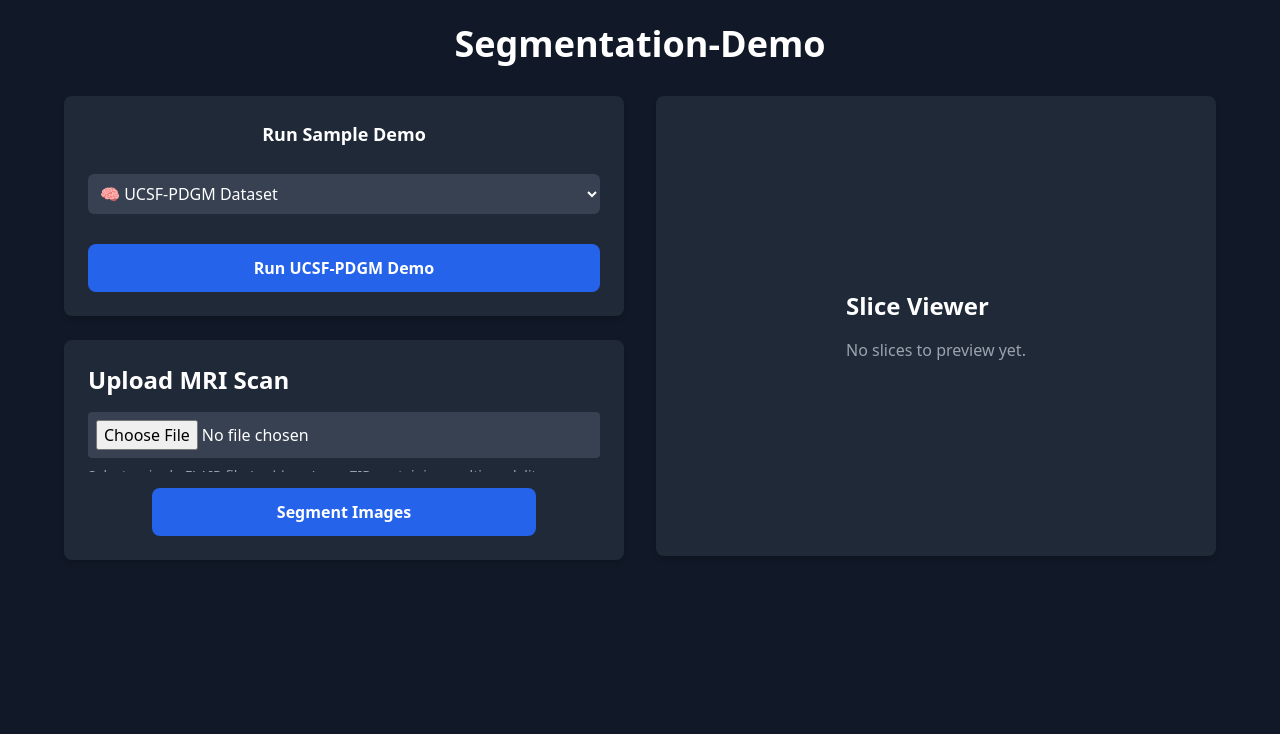
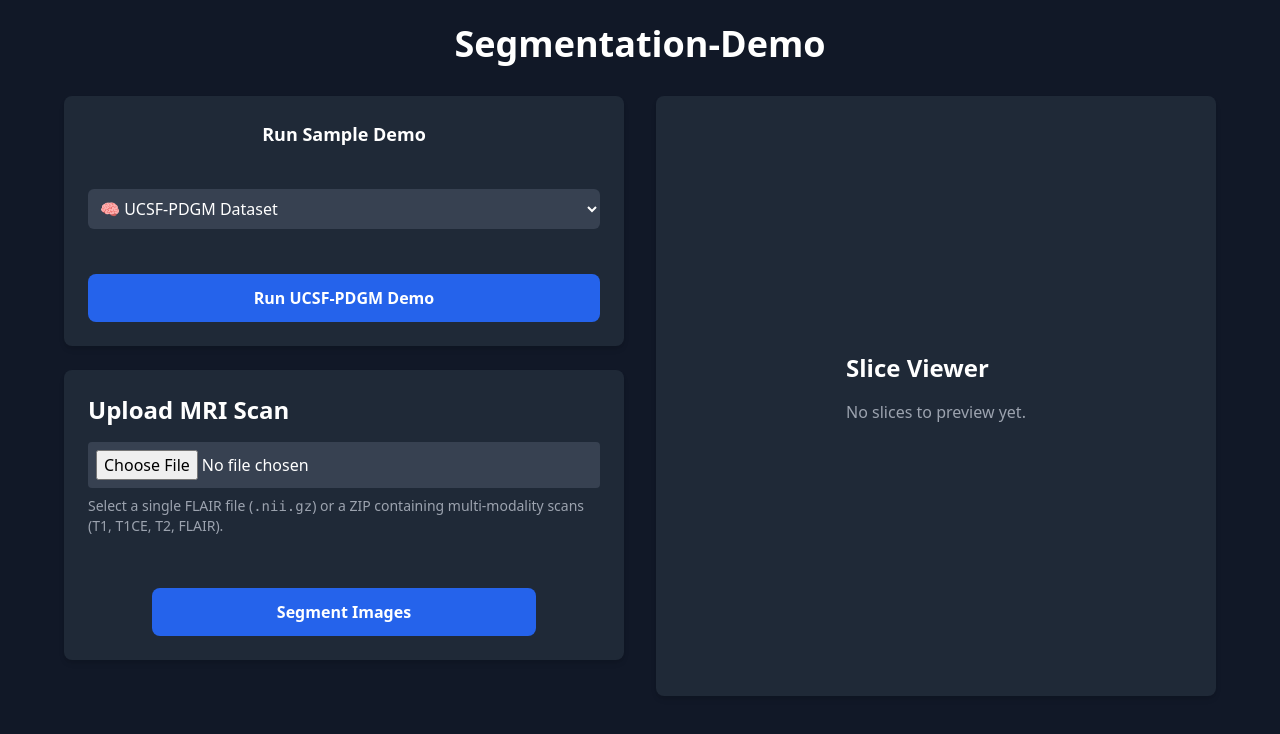
Before and after one commit to AnkithBinagekar/scanfusion-demo-image_overlay, a React (Create React App) app: page /fusion in a window 1280 px wide. Shown: the top 734 px of the page. Built offline with nearby package versions, Linux system fonts and the light colour scheme; no server answers; the HTML template or start-up script is replaced by a standard one.

Commit message:
UI Layout Update

```diff
--- a/src/pages/FusionPage.jsx
+++ b/src/pages/FusionPage.jsx
@@ -48,12 +48,12 @@ const FusionPage = () => {
         Segmentation-Demo
       </h1>
 
-      {/* ✅ Two-column grid */}
+      {/* ✅ Two-column layout */}
       <div className="grid grid-cols-1 md:grid-cols-2 gap-8 w-full max-w-6xl">
-        {/* LEFT SIDE — two stacked rectangles */}
+        {/* LEFT SIDE — two stacked cards */}
         <div className="flex flex-col gap-6">
           {/* 🧠 Run Sample Demo */}
-          <div className="bg-gray-800 p-6 rounded-lg shadow-md flex flex-col justify-between h-[220px] overflow-hidden">
+          <div className="bg-gray-800 p-6 rounded-lg shadow-md flex flex-col justify-between min-h-[220px] sm:min-h-[240px] md:min-h-[250px]">
             <h2 className="text-lg font-semibold mb-3 text-center">
               Run Sample Demo
             </h2>
@@ -114,8 +114,8 @@ const FusionPage = () => {
           </div>
 
           {/* 📂 Upload MRI Scan */}
-          <div className="bg-gray-800 p-6 rounded-lg shadow-md flex flex-col justify-between h-[220px] overflow-hidden">
-            <div className="flex-1 overflow-y-auto">
+          <div className="bg-gray-800 p-6 rounded-lg shadow-md flex flex-col justify-between min-h-[260px] sm:min-h-[280px] md:min-h-[290px]">
+            <div className="flex-1 overflow-hidden">
               <UploadSection />
             </div>
             <div className="mt-4">
@@ -125,9 +125,21 @@ const FusionPage = () => {
         </div>
 
         {/* 🖼️ Slice Viewer */}
-        <div className="bg-gray-800 p-6 rounded-lg shadow-md flex flex-col justify-between h-[460px] overflow-hidden">
-          <div className="flex-1 overflow-auto flex flex-col items-center justify-center">
-            <SliceViewer />
+        <div className="bg-gray-800 p-6 rounded-lg shadow-md flex flex-col items-center justify-center h-[560px] sm:h-[580px] md:h-[600px]">
+          <div className="w-full h-full flex flex-col items-center justify-center overflow-hidden">
+            {/* Auto-scale the image viewer */}
+            <div className="flex-1 w-full flex items-center justify-center overflow-hidden">
+              <div className="w-full max-h-full flex justify-center items-center">
+                <SliceViewer />
+              </div>
+            </div>
+
+            {/* Keeps slider inside box */}
+            <div className="w-full mt-4 flex justify-center">
+              <div className="w-3/4 md:w-2/3">
+                {/* Slider stays inside parent */}
+              </div>
+            </div>
           </div>
         </div>
       </div>
```
